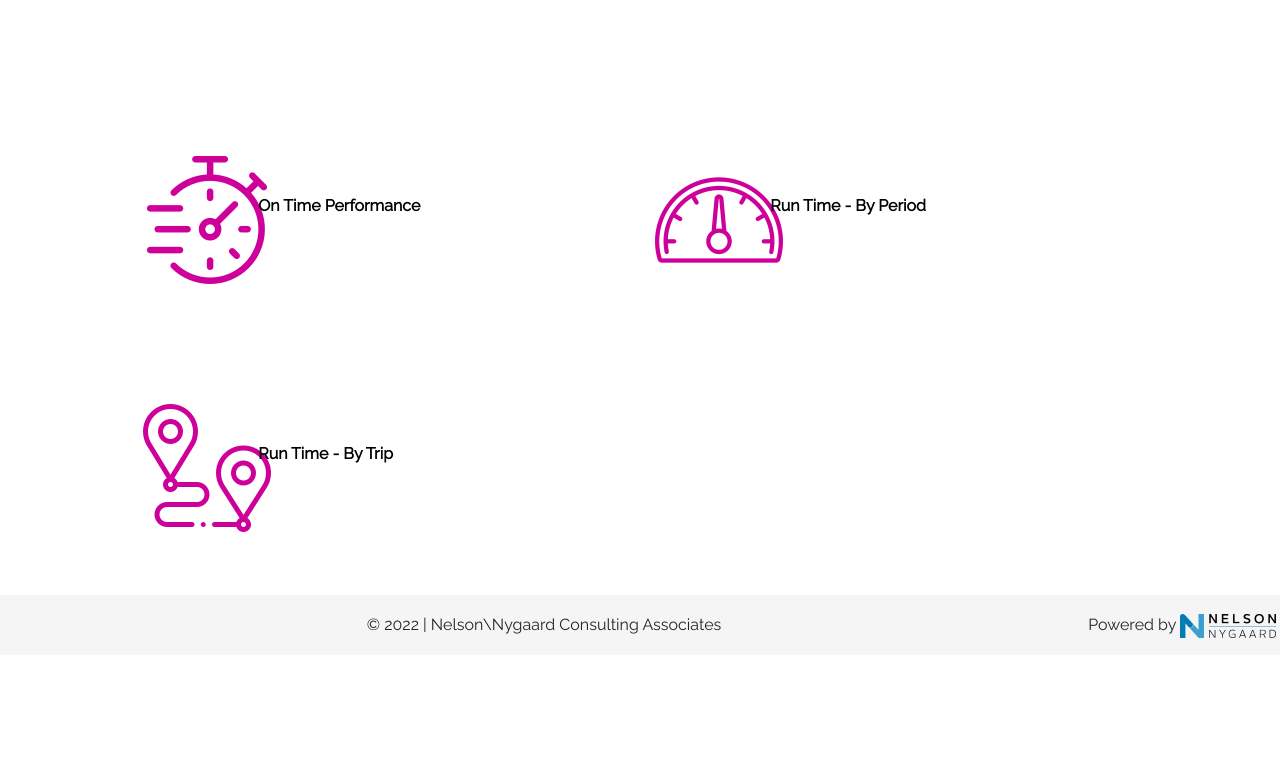
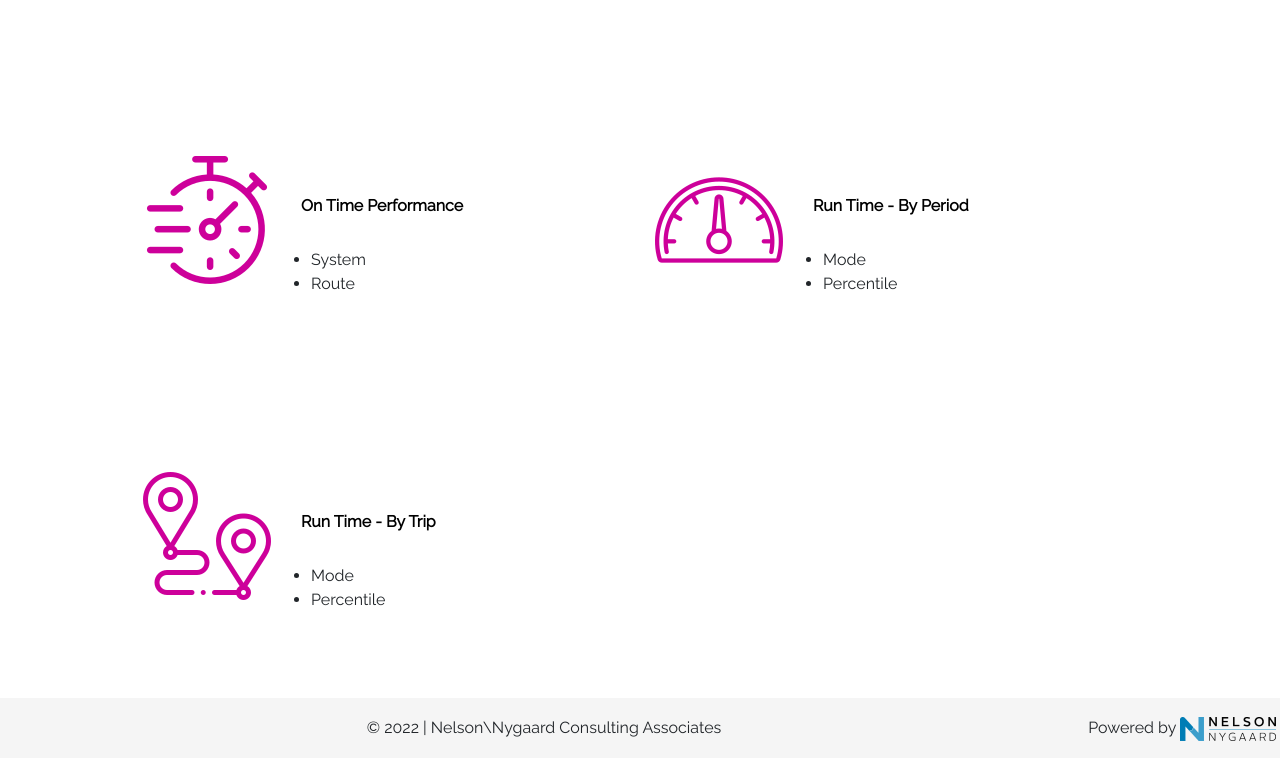
Before and after one commit to PerkinsAndWill/LYNX-dashboard, a Flask app: page / in a window 1280 px wide. Shown: the part 145-903 px from the top of the page. Before the commit the page ends 783 px from the top, so only its background shows below. Run offline with Flask 2, Linux system fonts and the light colour scheme.

Commit message:
add sub description

```diff
--- a/src/app.py
+++ b/src/app.py
@@ -10,6 +10,8 @@ tabs = {
         "name": "otp",
         "url": "./otp",
         "descriptive_name": "On Time Performance",
+        "subdescription_1": "System",
+        "subdescription_2": "Route",
         "image_name": "lynx-otp-icon.png",
         "tableau_name": "/LynxOTP/SystemOTP",
     },
@@ -17,15 +19,19 @@ tabs = {
         "name": "runtime_time",
         "url": "./runtime_time",
         "descriptive_name": "Run Time - By Period",
+        "subdescription_1": "Mode",
+        "subdescription_2": "Percentile",
         "image_name": "lynx-runtime-time-icon.png",
-        "tableau_name": "/LynxRunningTime/LynxRunningTime",
+        "tableau_name": "/LynxModebyTP/RunTimeMode",
     },
     "runtime_trip": {
         "name": "runtime_trip",
         "url": "./runtime_trip",
         "descriptive_name": "Run Time - By Trip",
+        "subdescription_1": "Mode",
+        "subdescription_2": "Percentile",
         "image_name": "lynx-runtime-trip-icon.png",
-        "tableau_name": "/LynxRunningTimebyTrip/LynxRunningTime",
+        "tableau_name": "/LynxModebyTrip/RunTimeMode",
     },
 }
 
--- a/src/templates/main.html
+++ b/src/templates/main.html
@@ -11,18 +11,22 @@
       {%for i in range(0, length)%}
       <div class=" col-6">
          <div class="row">
-            <div class=" col-2 text-right">
+            <div class=" col-3 text-right">
                <a class='main-a' href="{{tabs[i]['url']}}">
                   <img src="{{ url_for('static', filename='images/') }}{{ tabs[i]['image_name'] }}" alt=""
                      class="symbol-icon">
                </a>
             </div>
-            <div class="col-10">
+            <div class="col-9">
                <div class="card-body">
                   <h5 class="card-title font-weight-bold">
                      <a style="color: black; padding-top:20px;padding-left:10px;"
                         href="{{tabs[i]['url']}}">{{tabs[i]["descriptive_name"]}}</a>
                   </h5>
+                  <ul class='card-body'>
+                     <li>{{tabs[i]["subdescription_1"]}}</li>
+                     <li>{{tabs[i]["subdescription_2"]}}</li>
+                  </ul>
                </div>
             </div>
          </div>
```
